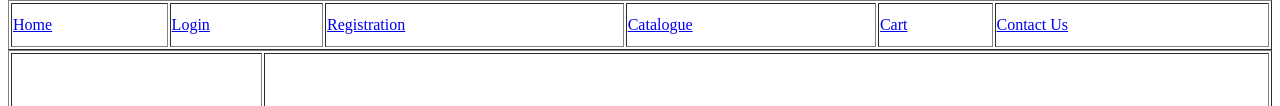
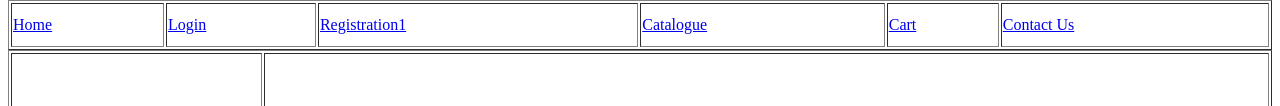
Before and after one commit to Muskansingh28/stylora, a plain HTML site: page index.html in a window 1280 px wide. Shown: the part 218-324 px from the top of the page. Drawn offline with Linux system fonts and the light colour scheme.

Commit message:
Update index.html

```diff
--- a/index.html
+++ b/index.html
@@ -22,7 +22,7 @@
         <tr>
             <td><a href="home.html" target="main-frame">Home</a></td>
             <td><a href="login1.html" target="main-frame">Login</a></td>
-            <td><a href="registration1.html" target="main-frame">Registration</a></td>
+            <td><a href="registration1.html" target="main-frame">Registration1</a></td>
             <td><a href="catalogue1.html" target="main-frame">Catalogue</a></td>
             <td><a href="cart1.html" target="main-frame">Cart</a></td>
             <td><a href="contactus1.html" target="main-frame">Contact Us</a></td>
```
